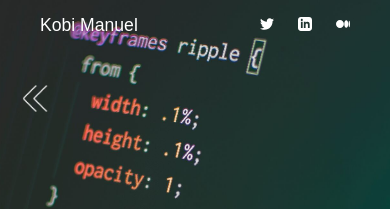
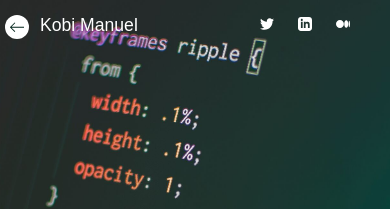
Before and after one commit to KobiManuel/My_Portfolio, a React (Vite) app: page /projects/frontend in a window 390 px wide. Shown: the top 209 px of the page. Built offline with nearby package versions, Linux system fonts and the light colour scheme; a web font is replaced by a local one.

Commit message:
feat: modified svg

```diff
--- a/src/App.css
+++ b/src/App.css
@@ -67,12 +67,30 @@ nav div a svg:hover {
 .kobi {
   font-size: 1.4rem;
   transition: color 0.3s ease-in-out;
-  /* display: flex;
+  display: flex;
   align-items: center;
-  gap: 4px; */
+  gap: 4px;
 }
 .kobi:hover {
   color: rgba(255, 255, 255, 0.499);
+}
+
+.backward-svg {
+  position: absolute;
+  left: 5px;
+  display: flex;
+  align-items: center;
+  justify-content: center;
+  width: 24px;
+  height: 24px;
+  border-radius: 24px;
+  background: white;
+}
+
+.backward-svg-arrow {
+  fill: var(--primary);
+  width: 60%;
+  height: 60%;
 }
 
 /* .html-arrow {
--- a/src/App.jsx
+++ b/src/App.jsx
@@ -1,6 +1,6 @@
 import "./App.css";
 import MainPage from "./Pages/MainPage/Main";
-import { BrowserRouter as Router, Routes, Route, Link } from "react-router-dom";
+import { Routes, Route } from "react-router-dom";
 import DeveloperPage from "./Pages/DeveloperPage/DevTools";
 import FrontendPage from "./Pages/FrontendPage/FrontendPage";
 import DesignPortfolio from "./Pages/DesignPortfolio/DesignPortfolio";
@@ -49,66 +49,6 @@ function App() {
 
   return (
     <div className="App" ref={containerRef}>
-      <header>
-        <nav>
-          <Link to="/" className="name-container">
-            <p className="kobi">Kobi Manuel</p>
-          </Link>
-          <div>
-            {" "}
-            <a
-              href="https://twitter.com/KobiManuell"
-              target="_blank"
-              rel="noreferrer"
-            >
-              <svg
-                xmlns="http://www.w3.org/2000/svg"
-                width="24"
-                height="24"
-                viewBox="0 0 24 24"
-              >
-                <path d="M24 4.557c-.883.392-1.832.656-2.828.775 1.017-.609 1.798-1.574 2.165-2.724-.951.564-2.005.974-3.127 1.195-.897-.957-2.178-1.555-3.594-1.555-3.179 0-5.515 2.966-4.797 6.045-4.091-.205-7.719-2.165-10.148-5.144-1.29 2.213-.669 5.108 1.523 6.574-.806-.026-1.566-.247-2.229-.616-.054 2.281 1.581 4.415 3.949 4.89-.693.188-1.452.232-2.224.084.626 1.956 2.444 3.379 4.6 3.419-2.07 1.623-4.678 2.348-7.29 2.04 2.179 1.397 4.768 2.212 7.548 2.212 9.142 0 14.307-7.721 13.995-14.646.962-.695 1.797-1.562 2.457-2.549z" />
-              </svg>
-            </a>
-            <a
-              href="https://www.linkedin.com/in/emmanuel-kobi-572b68180/"
-              target="_blank"
-              rel="noreferrer"
-            >
-              <svg
-                xmlns="http://www.w3.org/2000/svg"
-                width="24"
-                height="24"
-                viewBox="0 0 24 24"
-              >
-                <path d="M19 0h-14c-2.761 0-5 2.239-5 5v14c0 2.761 2.239 5 5 5h14c2.762 0 5-2.239 5-5v-14c0-2.761-2.238-5-5-5zm-11 19h-3v-11h3v11zm-1.5-12.268c-.966 0-1.75-.79-1.75-1.764s.784-1.764 1.75-1.764 1.75.79 1.75 1.764-.783 1.764-1.75 1.764zm13.5 12.268h-3v-5.604c0-3.368-4-3.113-4 0v5.604h-3v-11h3v1.765c1.396-2.586 7-2.777 7 2.476v6.759z" />
-              </svg>
-            </a>
-            <a
-              href="https://medium.com/@emmanuelkobi"
-              target="_blank"
-              rel="noreferrer"
-            >
-              <svg
-                width="800px"
-                height="800px"
-                viewBox="0 -55 256 256"
-                version="1.1"
-                xmlns="http://www.w3.org/2000/svg"
-                xmlnsXlink="http://www.w3.org/1999/xlink"
-                preserveAspectRatio="xMidYMid"
-              >
-                <g>
-                  <path
-                    d="M72.2009141,1.42108547e-14 C112.076502,1.42108547e-14 144.399375,32.5485469 144.399375,72.6964154 C144.399375,112.844284 112.074049,145.390378 72.2009141,145.390378 C32.327779,145.390378 0,112.844284 0,72.6964154 C0,32.5485469 32.325326,1.42108547e-14 72.2009141,1.42108547e-14 Z M187.500628,4.25836743 C207.438422,4.25836743 223.601085,34.8960455 223.601085,72.6964154 L223.603538,72.6964154 C223.603538,110.486973 207.440875,141.134463 187.503081,141.134463 C167.565287,141.134463 151.402624,110.486973 151.402624,72.6964154 C151.402624,34.9058574 167.562834,4.25836743 187.500628,4.25836743 Z M243.303393,11.3867175 C250.314,11.3867175 256,38.835526 256,72.6964154 C256,106.547493 250.316453,134.006113 243.303393,134.006113 C236.290333,134.006113 230.609239,106.554852 230.609239,72.6964154 C230.609239,38.837979 236.292786,11.3867175 243.303393,11.3867175 Z"
-                    fill="#ffffff"
-                  ></path>
-                </g>
-              </svg>
-            </a>
-          </div>
-        </nav>
-      </header>
       <Routes>
         <Route path="/" element={<MainPage />} />
         <Route path="/projects/developer" element={<DeveloperPage />} />
--- a/src/Pages/DeveloperPage/DevTools.jsx
+++ b/src/Pages/DeveloperPage/DevTools.jsx
@@ -13,6 +13,7 @@ import {
 } from "../../Context/portfolioSlice";
 import ScrollButtons from "../../UI/ScrollButtons/ScrollButtons";
 import BackwardArrow from "../../UI/BackwardArrow/BackwardArrow";
+import Header from "../../UI/Header/Header";
 
 // console.log("devtools running");
 
@@ -76,6 +77,7 @@ const DeveloperPage = () => {
 
   return (
     <section className="dev-tools" ref={devToolsRef}>
+      <Header />
       <BackwardArrow />
       <div className="fixed">
         {cardValues.map((card, index) => (
--- a/src/Pages/FrontendPage/FrontendPage.jsx
+++ b/src/Pages/FrontendPage/FrontendPage.jsx
@@ -14,6 +14,7 @@ import {
 } from "../../Context/portfolioSlice";
 import ScrollButtons from "../../UI/ScrollButtons/ScrollButtons";
 import BackwardArrow from "../../UI/BackwardArrow/BackwardArrow";
+import Header from "../../UI/Header/Header";
 
 const FrontendPage = () => {
   const dispatch = useDispatch();
@@ -78,6 +79,7 @@ const FrontendPage = () => {
 
   return (
     <section className="frontend-page" ref={frontendPageRef}>
+      <Header />
       <BackwardArrow />
       <div className="fixed">
         {cardValues.map((card, index) => (
--- a/src/Pages/MainPage/Main.jsx
+++ b/src/Pages/MainPage/Main.jsx
@@ -17,6 +17,7 @@ import {
 } from "../../Context/portfolioSlice";
 import { useLocation } from "react-router";
 import ScrollButtons from "../../UI/ScrollButtons/ScrollButtons";
+import Header from "../../UI/Header/Header";
 const MainPage = () => {
   // console.log("mainpage running");
   const dispatch = useDispatch();
@@ -92,6 +93,7 @@ const MainPage = () => {
       ref={containerRef}
       // style={{ backgroundImage: heroCard ? "none" : "" }}
     >
+      <Header subPage={false} />
       <div className="fixed">
         {[
           heroCard,
--- a/src/UI/BackwardArrow/BackwardArrow.scss
+++ b/src/UI/BackwardArrow/BackwardArrow.scss
@@ -29,12 +29,8 @@
   }
 }
 
-@media screen and (max-width: 500px) {
+@media screen and (max-width: 1000px) {
   .backward-arrow {
-    width: 30px !important;
-    left: 20px !important;
-    img {
-      width: 90% !important;
-    }
+    display: none !important;
   }
 }
--- /dev/null
+++ b/src/UI/Header/Header.jsx
@@ -0,0 +1,89 @@
+import React from "react";
+import { Link } from "react-router-dom";
+
+const Header = ({ subPage }) => {
+  return (
+    <header>
+      {subPage && window.innerWidth < 1000 ? (
+        <span className="backward-svg">
+          <svg
+            className="backward-svg-arrow"
+            xmlns="http://www.w3.org/2000/svg"
+            viewBox="0 0 32 32"
+          >
+            <title>4-Arrow Left</title>
+            <g id="_4-Arrow_Left" data-name="4-Arrow Left">
+              <path d="M32,15H3.41l8.29-8.29L10.29,5.29l-10,10a1,1,0,0,0,0,1.41l10,10,1.41-1.41L3.41,17H32Z" />
+            </g>
+          </svg>
+        </span>
+      ) : (
+        ""
+      )}
+      <nav>
+        <Link to="/" className="name-container">
+          <p className="kobi">Kobi Manuel</p>
+        </Link>
+        <div>
+          {" "}
+          <a
+            href="https://twitter.com/KobiManuell"
+            target="_blank"
+            rel="noreferrer"
+          >
+            <svg
+              xmlns="http://www.w3.org/2000/svg"
+              width="24"
+              height="24"
+              viewBox="0 0 24 24"
+            >
+              <path d="M24 4.557c-.883.392-1.832.656-2.828.775 1.017-.609 1.798-1.574 2.165-2.724-.951.564-2.005.974-3.127 1.195-.897-.957-2.178-1.555-3.594-1.555-3.179 0-5.515 2.966-4.797 6.045-4.091-.205-7.719-2.165-10.148-5.144-1.29 2.213-.669 5.108 1.523 6.574-.806-.026-1.566-.247-2.229-.616-.054 2.281 1.581 4.415 3.949 4.89-.693.188-1.452.232-2.224.084.626 1.956 2.444 3.379 4.6 3.419-2.07 1.623-4.678 2.348-7.29 2.04 2.179 1.397 4.768 2.212 7.548 2.212 9.142 0 14.307-7.721 13.995-14.646.962-.695 1.797-1.562 2.457-2.549z" />
+            </svg>
+          </a>
+          <a
+            href="https://www.linkedin.com/in/emmanuel-kobi-572b68180/"
+            target="_blank"
+            rel="noreferrer"
+          >
+            <svg
+              xmlns="http://www.w3.org/2000/svg"
+              width="24"
+              height="24"
+              viewBox="0 0 24 24"
+            >
+              <path d="M19 0h-14c-2.761 0-5 2.239-5 5v14c0 2.761 2.239 5 5 5h14c2.762 0 5-2.239 5-5v-14c0-2.761-2.238-5-5-5zm-11 19h-3v-11h3v11zm-1.5-12.268c-.966 0-1.75-.79-1.75-1.764s.784-1.764 1.75-1.764 1.75.79 1.75 1.764-.783 1.764-1.75 1.764zm13.5 12.268h-3v-5.604c0-3.368-4-3.113-4 0v5.604h-3v-11h3v1.765c1.396-2.586 7-2.777 7 2.476v6.759z" />
+            </svg>
+          </a>
+          <a
+            href="https://medium.com/@emmanuelkobi"
+            target="_blank"
+            rel="noreferrer"
+          >
+            <svg
+              width="800px"
+              height="800px"
+              viewBox="0 -55 256 256"
+              version="1.1"
+              xmlns="http://www.w3.org/2000/svg"
+              xmlnsXlink="http://www.w3.org/1999/xlink"
+              preserveAspectRatio="xMidYMid"
+            >
+              <g>
+                <path
+                  d="M72.2009141,1.42108547e-14 C112.076502,1.42108547e-14 144.399375,32.5485469 144.399375,72.6964154 C144.399375,112.844284 112.074049,145.390378 72.2009141,145.390378 C32.327779,145.390378 0,112.844284 0,72.6964154 C0,32.5485469 32.325326,1.42108547e-14 72.2009141,1.42108547e-14 Z M187.500628,4.25836743 C207.438422,4.25836743 223.601085,34.8960455 223.601085,72.6964154 L223.603538,72.6964154 C223.603538,110.486973 207.440875,141.134463 187.503081,141.134463 C167.565287,141.134463 151.402624,110.486973 151.402624,72.6964154 C151.402624,34.9058574 167.562834,4.25836743 187.500628,4.25836743 Z M243.303393,11.3867175 C250.314,11.3867175 256,38.835526 256,72.6964154 C256,106.547493 250.316453,134.006113 243.303393,134.006113 C236.290333,134.006113 230.609239,106.554852 230.609239,72.6964154 C230.609239,38.837979 236.292786,11.3867175 243.303393,11.3867175 Z"
+                  fill="#ffffff"
+                ></path>
+              </g>
+            </svg>
+          </a>
+        </div>
+      </nav>
+    </header>
+  );
+};
+
+Header.defaultProps = {
+  subPage: true,
+};
+
+export default Header;
```
Also changed, not shown: src/assets/backwardIcon.svg (added).
